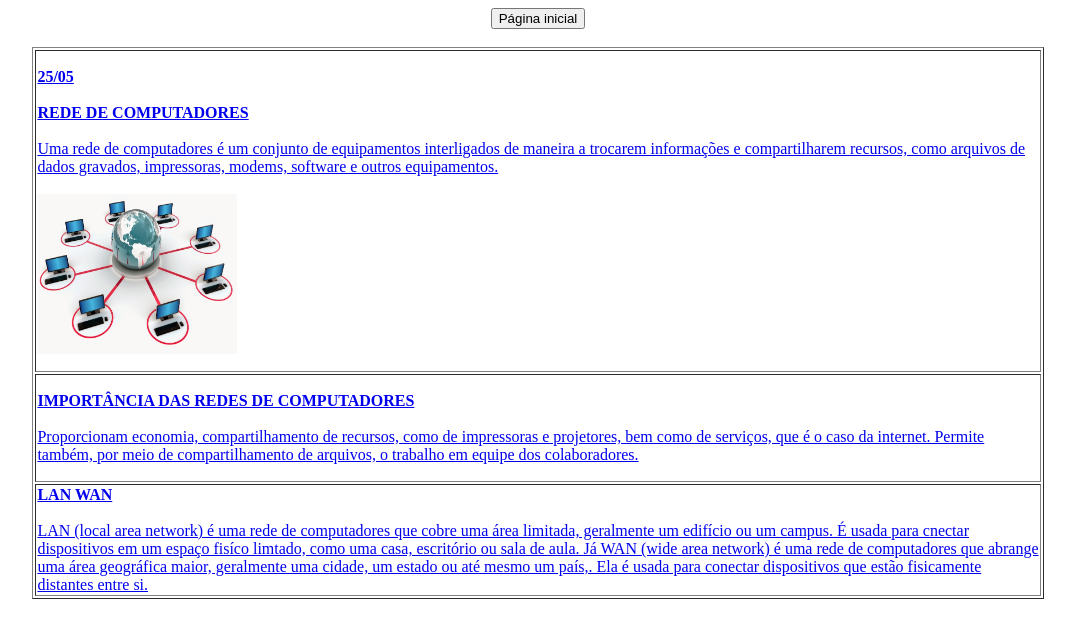
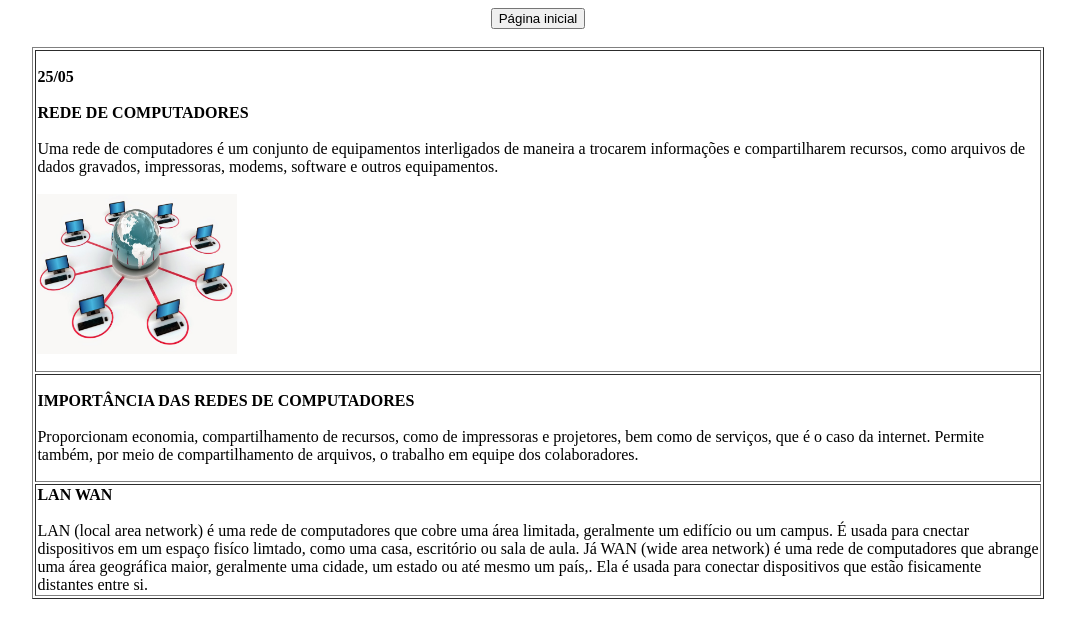
Before and after one commit to pasinato000/aula-html, a plain HTML site: page redes.html in a window 1280 px wide. Shown: the whole page, without its empty margins (102-1177 px from the left). Drawn offline with Linux system fonts and the light colour scheme; files whose address does not match are found by name.

Commit message:
Update redes.html

```diff
--- a/redes.html
+++ b/redes.html
@@ -5,7 +5,7 @@
 	<title></title>
 </head>
 <body>
-	<center><a href="https://pasinato000.github.io/aula-html/"><button>Página inicial</button></center> <br>
+	<center><a href="https://pasinato000.github.io/aula-html/"><button>Página inicial</button></a></center> <br>
 	<table align="center" border="1" width="80%">
 		<tr>
 			<td>
```
